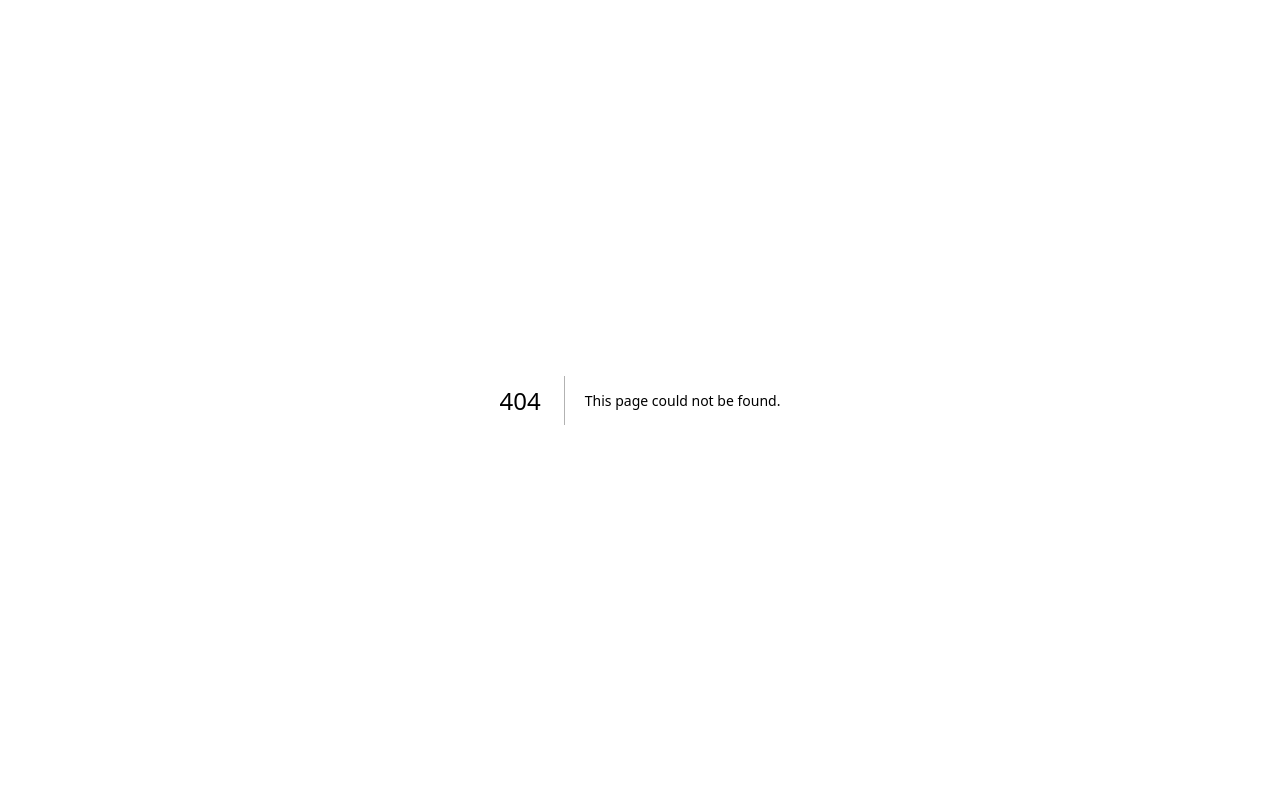
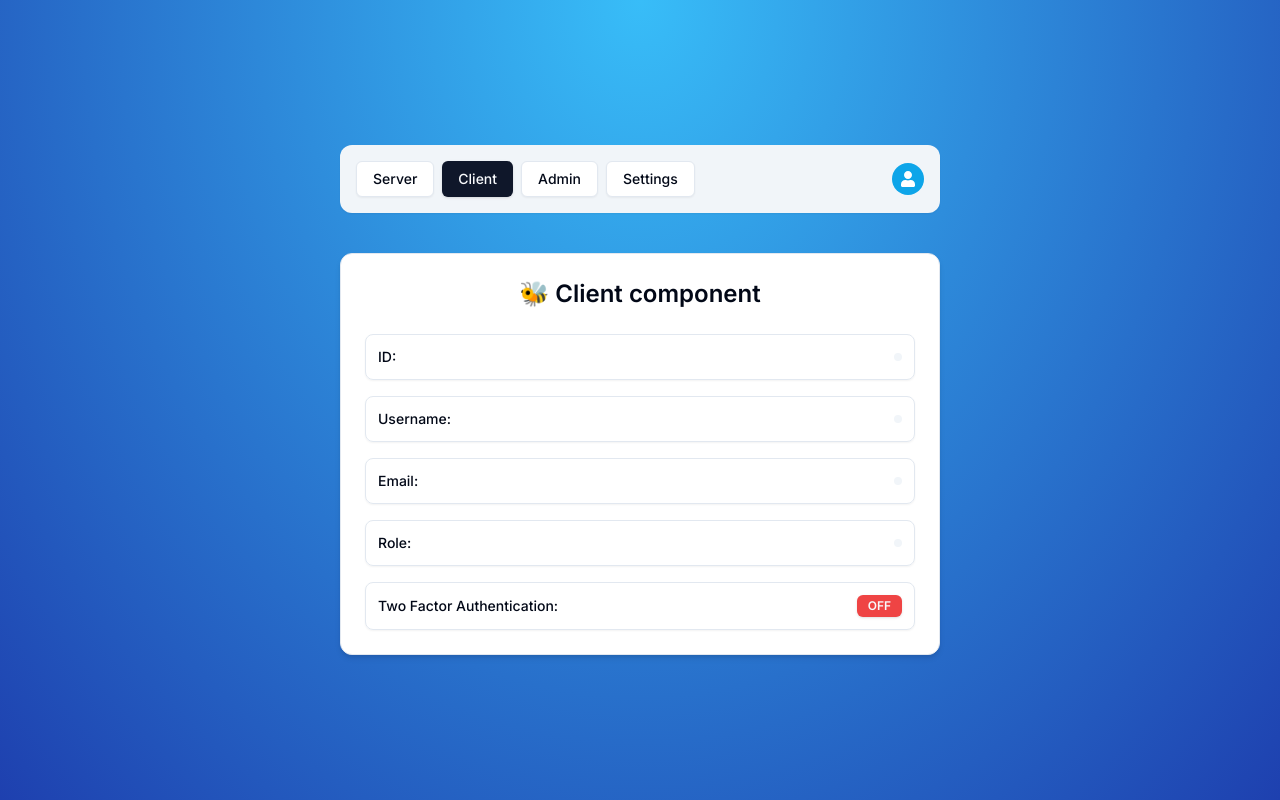
Before and after one commit to jpaberzs/next-auth-v5, a Next.js app: page /client in a window 1280 px wide. Before the commit this address had no page. Built offline with nearby package versions, Linux system fonts and the light colour scheme; no server answers.

Commit message:
feat: added server component & client

```diff
--- a/app/(protected)/_components/navbar.tsx
+++ b/app/(protected)/_components/navbar.tsx
@@ -12,14 +12,14 @@
   return (
     <nav className="bg-secondary flex justify-between items-center p-4 rounded-xl w-[600px] shadow-sm">
       <div className="flex gap-x-2">
+        <Button asChild variant={pathname === '/server' ? 'default' : 'outline'}>
+          <Link href="/server">Server</Link>
+        </Button>
         <Button asChild variant={pathname === '/client' ? 'default' : 'outline'}>
           <Link href="/client">Client</Link>
         </Button>
         <Button asChild variant={pathname === '/admin' ? 'default' : 'outline'}>
           <Link href="/admin">Admin</Link>
-        </Button>
-        <Button asChild variant={pathname === '/server' ? 'default' : 'outline'}>
-          <Link href="/server">Server</Link>
         </Button>
         <Button asChild variant={pathname === '/settings' ? 'default' : 'outline'}>
           <Link href="/settings">Settings</Link>
--- /dev/null
+++ b/app/(protected)/client/page.tsx
@@ -0,0 +1,12 @@
+'use client';
+
+import UserInfo from '@/components/user-info';
+import { useCurrentUser } from '@/hooks/use-current-user';
+
+const ClientPage = () => {
+  const user = useCurrentUser();
+
+  return <UserInfo user={user} label="🐝 Client component" />;
+};
+
+export default ClientPage;
--- /dev/null
+++ b/app/(protected)/server/page.tsx
@@ -0,0 +1,10 @@
+import UserInfo from '@/components/user-info';
+import { currentUser } from '@/lib/auth';
+
+const ServerPage = async () => {
+  const user = await currentUser();
+
+  return <UserInfo user={user} label="💻 Server component" />;
+};
+
+export default ServerPage;
--- a/auth.ts
+++ b/auth.ts
@@ -6,8 +6,9 @@
 import { UserRole } from '@prisma/client';
 import { getTwoFactorConfirmationByUserId } from '@/data/two-factor-confirmation';
 
-type ExtendedUser = DefaultSession['user'] & {
+export type ExtendedUser = DefaultSession['user'] & {
   role: UserRole;
+  isTwoFactorEnabled: boolean;
 };
 
 declare module 'next-auth' {
@@ -65,6 +66,7 @@
       if (!existingUser) return token;
 
       token.role = existingUser.role;
+      token.isTwoFactorEnabled = existingUser.isTwoFactorEnabled;
 
       return token;
     },
@@ -77,6 +79,10 @@
         session.user.role = token.role as UserRole;
       }
 
+      if (session.user) {
+        session.user.isTwoFactorEnabled = token.isTwoFactorEnabled as boolean;
+      }
+
       return session;
     },
   },
--- /dev/null
+++ b/components/ui/badge.tsx
@@ -0,0 +1,34 @@
+import * as React from 'react';
+import { cva, type VariantProps } from 'class-variance-authority';
+
+import { cn } from '@/lib/utils';
+
+const badgeVariants = cva(
+  'inline-flex items-center rounded-md border px-2.5 py-0.5 text-xs font-semibold transition-colors focus:outline-none focus:ring-2 focus:ring-ring focus:ring-offset-2',
+  {
+    variants: {
+      variant: {
+        default: 'border-transparent bg-primary text-primary-foreground shadow hover:bg-primary/80',
+        secondary:
+          'border-transparent bg-secondary text-secondary-foreground hover:bg-secondary/80',
+        destructive:
+          'border-transparent bg-destructive text-destructive-foreground shadow hover:bg-destructive/80',
+        outline: 'text-foreground',
+        success: 'border-transparent bg-emerald-500 text-primary-foreground hover:bg-green-600/80',
+      },
+    },
+    defaultVariants: {
+      variant: 'default',
+    },
+  },
+);
+
+export interface BadgeProps
+  extends React.HTMLAttributes<HTMLDivElement>,
+    VariantProps<typeof badgeVariants> {}
+
+function Badge({ className, variant, ...props }: BadgeProps) {
+  return <div className={cn(badgeVariants({ variant }), className)} {...props} />;
+}
+
+export { Badge, badgeVariants };
--- /dev/null
+++ b/components/user-info.tsx
@@ -0,0 +1,52 @@
+import { ExtendedUser } from '@/auth';
+import { Card, CardContent, CardHeader } from './ui/card';
+import { Badge } from '@/components/ui/badge';
+
+interface UserInfoProps {
+  user?: ExtendedUser;
+  label: string;
+}
+
+const UserInfo = ({ user, label }: UserInfoProps) => {
+  return (
+    <Card className="w-[600px] shadow-md">
+      <CardHeader>
+        <p className="text-2xl font-semibold text-center">{label}</p>
+      </CardHeader>
+      <CardContent className="space-y-4">
+        <div className="flex flex-row items-center justify-between rounded-lg border p-3 shadow-sm">
+          <p className="text-sm font-medium">ID:</p>
+          <p className="truncate text-xs maw-w-[180px] font-mono p-1 bg-slate-100 rounded-md">
+            {user?.id}
+          </p>
+        </div>
+        <div className="flex flex-row items-center justify-between rounded-lg border p-3 shadow-sm">
+          <p className="text-sm font-medium">Username:</p>
+          <p className="truncate text-xs maw-w-[180px] font-mono p-1 bg-slate-100 rounded-md">
+            {user?.name}
+          </p>
+        </div>
+        <div className="flex flex-row items-center justify-between rounded-lg border p-3 shadow-sm">
+          <p className="text-sm font-medium">Email:</p>
+          <p className="truncate text-xs maw-w-[180px] font-mono p-1 bg-slate-100 rounded-md">
+            {user?.email}
+          </p>
+        </div>
+        <div className="flex flex-row items-center justify-between rounded-lg border p-3 shadow-sm">
+          <p className="text-sm font-medium">Role:</p>
+          <p className="truncate text-xs maw-w-[180px] font-mono p-1 bg-slate-100 rounded-md">
+            {user?.role}
+          </p>
+        </div>
+        <div className="flex flex-row items-center justify-between rounded-lg border p-3 shadow-sm">
+          <p className="text-sm font-medium">Two Factor Authentication:</p>
+          <Badge variant={user?.isTwoFactorEnabled ? 'success' : 'destructive'}>
+            {user?.isTwoFactorEnabled ? 'ON' : 'OFF'}
+          </Badge>
+        </div>
+      </CardContent>
+    </Card>
+  );
+};
+
+export default UserInfo;
--- /dev/null
+++ b/lib/auth.ts
@@ -0,0 +1,7 @@
+import { auth } from '@/auth';
+
+export const currentUser = async () => {
+  const session = await auth();
+
+  return session?.user;
+};
```
